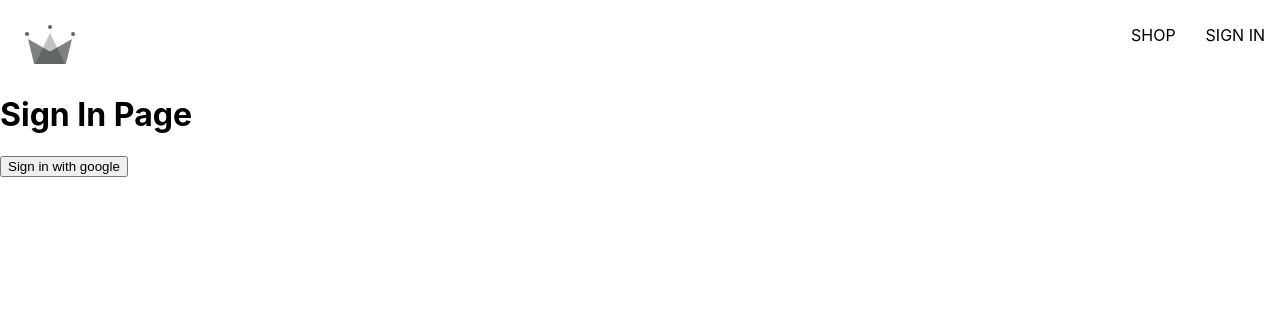
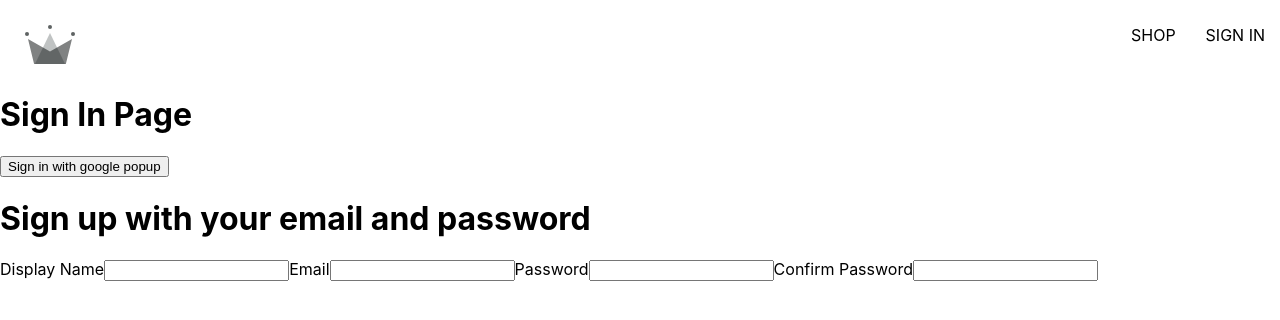
Before and after one commit to Gabbee24/learning-react, a React (Create React App) app in the folder my-app/: page /sign-in in a window 1280 px wide. Shown: the top 320 px of the page. Built offline with nearby package versions, Linux system fonts and the light colour scheme.

Commit message:
git push

```diff
--- /dev/null
+++ b/my-app/src/E-commerce/components/sign-up-form/sign-up-form.component.jsx
@@ -0,0 +1,58 @@
+import { useState } from "react";
+
+const defaultFormFields = {
+    displayName : '',
+    email : '',
+    password : '',
+    confirmPassword : ''
+}
+
+export default function SignUpForm(){
+
+    const [formFields, setFormFields] = useState(defaultFormFields);
+    const {displayName, email, password, confirmPassword} = formFields;
+
+    const handleChange = (event) => {
+        const {name} = event;
+    }
+
+    return(
+        <div>
+            <h1>Sign up with your email and password</h1>
+            <form onSubmit={() => {}}>
+                <label >Display Name</label>
+                <input
+                    type="text"
+                    required
+                    onChange={handleChange}
+                    name='displayName'
+                    value={displayName} />
+
+                <label>Email</label>
+                <input
+                    type="email"
+                    required
+                    onChange={handleChange}
+                    name='email'
+                    value={email} />
+
+                <label>Password</label>
+                <input
+                    type="password"
+                    required
+                    onChange={handleChange}
+                    name='password'
+                    value={password} />
+
+                <label>Confirm Password</label>
+                <input
+                    type="password"
+                    required
+                    onChange={handleChange}
+                    name='confirmPassword'
+                    value={confirmPassword} />
+
+            </form>
+        </div>
+    );
+}
--- a/my-app/src/E-commerce/routes/sign-in/sign-in.component.jsx
+++ b/my-app/src/E-commerce/routes/sign-in/sign-in.component.jsx
@@ -1,6 +1,24 @@
-import { signInWithGooglePopup, createUserDocumentFromAuth } from "../../utils/firebase/firebase.utils";
+import { useEffect } from "react";
+import { getRedirectResult } from "firebase/auth";
+
+import SignUpForm from "../../components/sign-up-form/sign-up-form.component";
+
+import {
+    auth,
+    signInWithGooglePopup,
+    createUserDocumentFromAuth,
+    signInWithGoogleRedirect } from "../../utils/firebase/firebase.utils";
+
 
 export default function SignIn() {
+
+    // useEffect(async ()=>{
+    //    const response = await getRedirectResult(auth);
+
+    //    if (response){
+    //     const userDocRef = await createUserDocumentFromAuth(response.user);
+    //    }
+    // },[]);
 
     const logGoogleUser = async () => {
         const {user} = await signInWithGooglePopup();
@@ -11,8 +29,12 @@
         <div>
             <h1>Sign In Page</h1>
             <button onClick={logGoogleUser}>
-                Sign in with google
+                Sign in with google popup
             </button>
+            <SignUpForm/>
+            {/* <button onClick={signInWithGoogleRedirect}>
+                Sign in with google redirect
+            </button> */}
         </div>
     )
 }
--- a/my-app/src/E-commerce/utils/firebase/firebase.utils.js
+++ b/my-app/src/E-commerce/utils/firebase/firebase.utils.js
@@ -33,6 +33,7 @@
 
   export const auth = getAuth();
   export const signInWithGooglePopup =  () => signInWithPopup(auth, provider);
+  export const signInWithGoogleRedirect = () => signInWithRedirect(auth, provider);
 
   export const db = getFirestore();
 
```
Also changed, not shown: my-app/src/E-commerce/routes/rou.txt.
